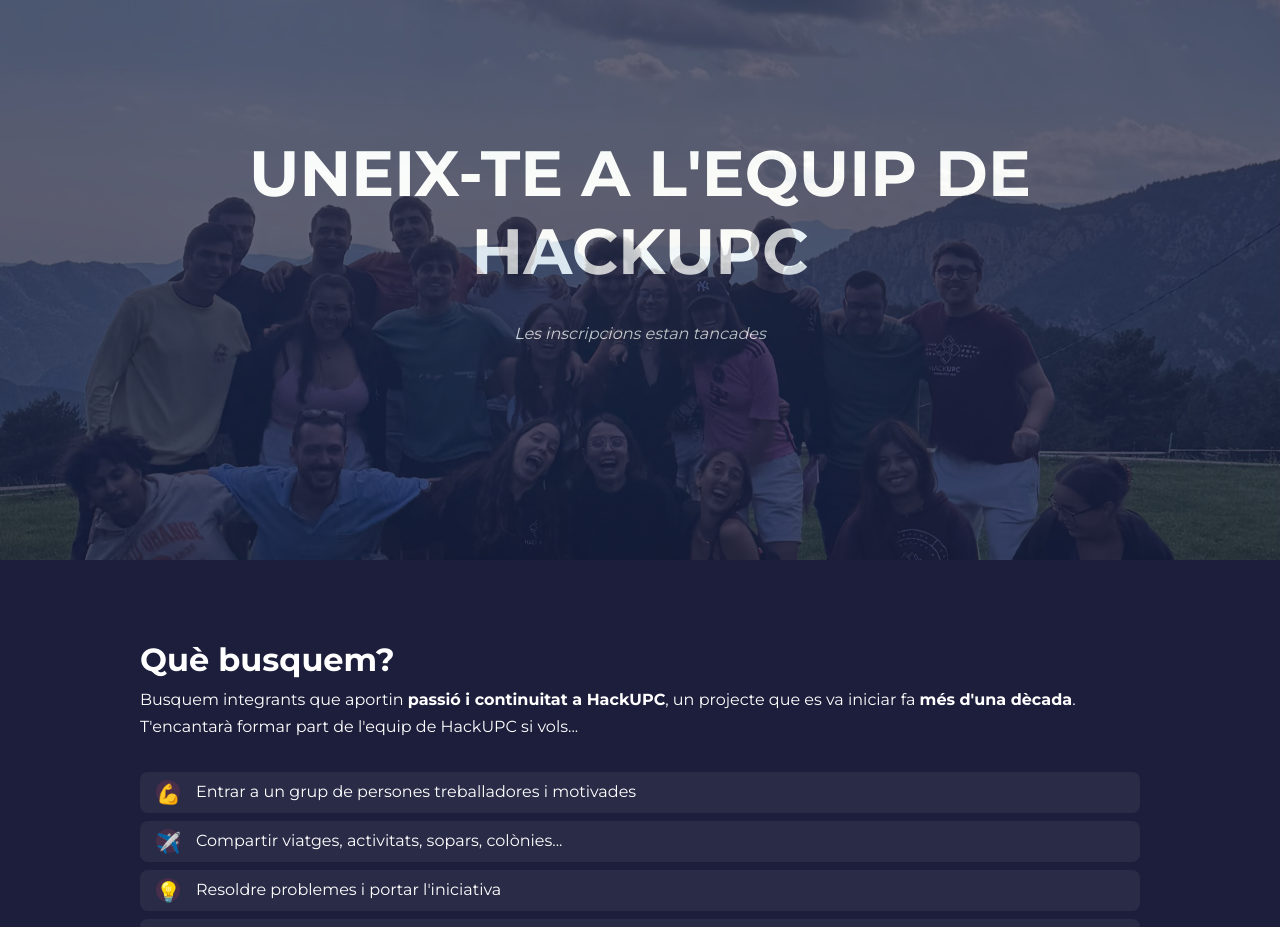
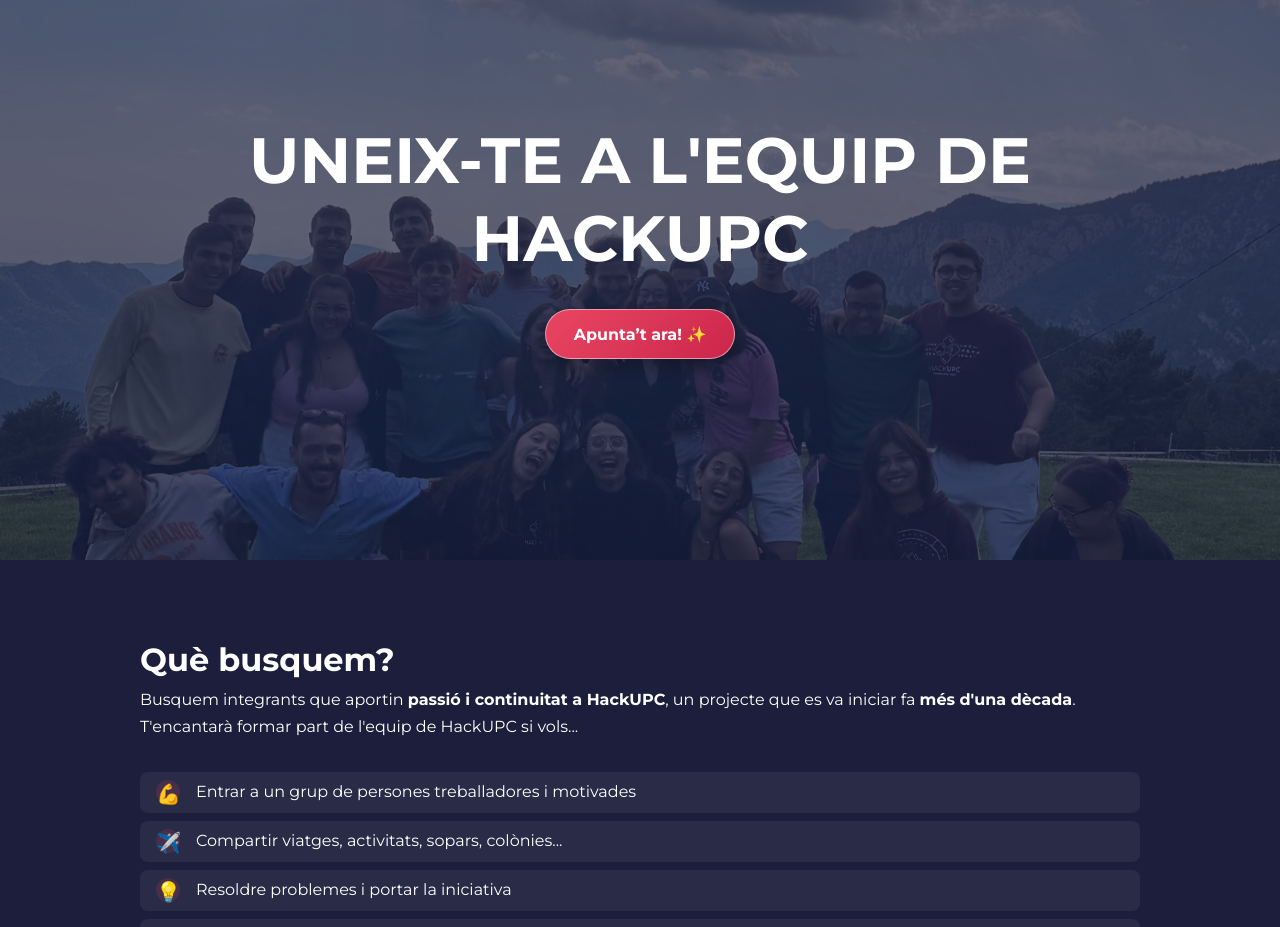
Before and after one commit to hackupc/recruiting, a Next.js app: page / in a window 1280 px wide. Shown: the part 80-1007 px from the top of the page. Built offline with nearby package versions, Linux system fonts and the light colour scheme.

Commit message:
opens applis (#9)
Co-authored-by: Yaoyao Guo <168144675+yaoguz@users.noreply.github.com>

```diff
--- a/src/app/components/Hero.tsx
+++ b/src/app/components/Hero.tsx
@@ -92,7 +92,8 @@
 `;
 
 const HeroContent = styled.div`
-  position: static;
+  position: relative;
+  z-index: 1;
 `;
 
 const HeroImage = () => (
@@ -149,11 +150,12 @@
   max-width: 24rem;
 `;
 
-const DiscoverMoreButton = styled.button`
+const DiscoverMoreButton = styled.a`
   display: none;
   position: absolute;
   bottom: 1.5rem;
   left: 50%;
+  z-index: 1;
   border: none;
   background: transparent;
   color: #ffffff;
@@ -207,11 +209,6 @@
     return () => observer.disconnect();
   }, []);
 
-  const handleScrollToNextSection = () => {
-    const nextSection = document.getElementById("presentation-cards");
-    nextSection?.scrollIntoView({ behavior: "smooth", block: "start" });
-  };
-
   return (
     <Container ref={heroRef}>
       <HeroImage />
@@ -232,11 +229,11 @@
             </ClosedMessage>
           )}
         </ButtonContainer>
-        <DiscoverMoreButton onClick={handleScrollToNextSection} type="button">
-          Discover more
-          <FontAwesomeIcon icon={faArrowDown} aria-hidden="true" />
-        </DiscoverMoreButton>
       </HeroContent>
+      <DiscoverMoreButton href="#presentation-cards">
+        Discover more
+        <FontAwesomeIcon icon={faArrowDown} aria-hidden="true" />
+      </DiscoverMoreButton>
     </Container>
   );
 }
--- a/src/app/data/cards_data.ts
+++ b/src/app/data/cards_data.ts
@@ -135,7 +135,7 @@
   questions: [
     "Entrar a un grup de persones treballadores i motivades",
     "Compartir viatges, activitats, sopars, colònies...",
-    "Resoldre problemes i portar l'iniciativa",
+    "Resoldre problemes i portar la iniciativa",
     "Aprendre coses que no t'ensenyaran a la universitat",
     "Fer amics per a tota la vida",
   ],
--- a/src/app/data/hero_data.ts
+++ b/src/app/data/hero_data.ts
@@ -5,5 +5,5 @@
   applicationsOpenTextButton: "Apunta’t ara! ✨",
   applicationsLink: "https://hackersatupc.typeform.com/to/yNU733vZ",
   applicationsClosedTextButton: "Les inscripcions estan tancades",
-  applicationsOpen: false,
+  applicationsOpen: true,
 };
```
